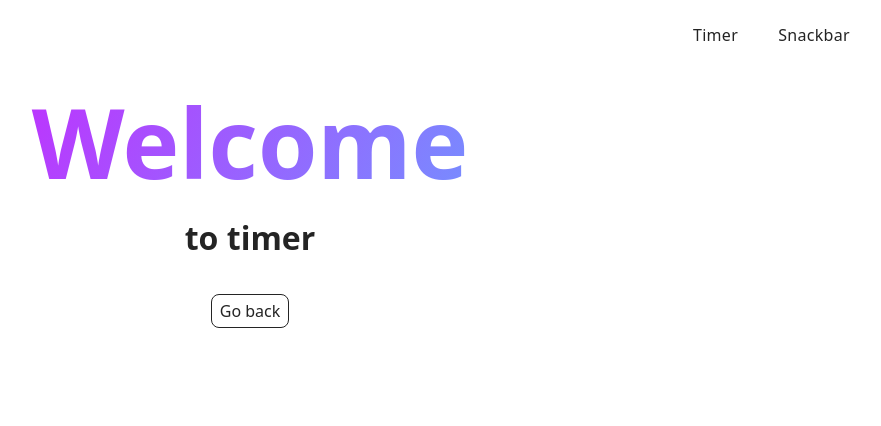
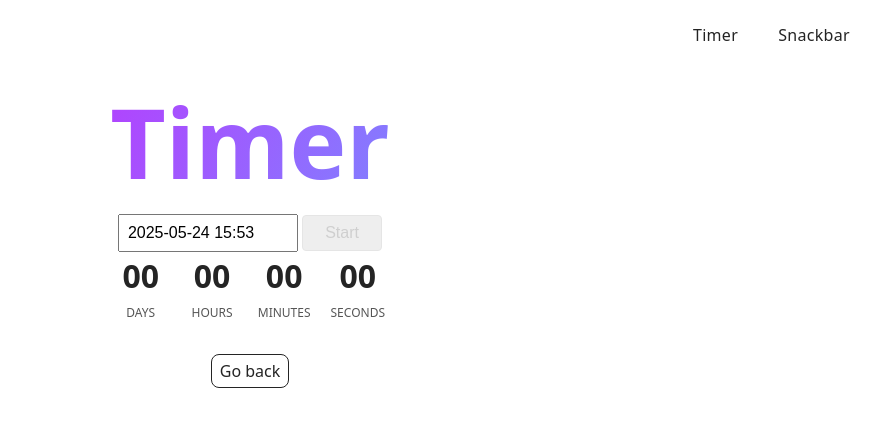
Before and after one commit to vmix-woolf/goit-advancedjs-hw-02, a website built with Vite: page src/1-timer.html in a window 1280 px wide. Shown: the whole page, without its empty margins (390-1271 px from the left). Built offline with nearby package versions, Linux system fonts and the light colour scheme.

Commit message:
add timer's logic, listener, formatting, css styles

```diff
--- a/package.json
+++ b/package.json
@@ -9,6 +9,7 @@
     "preview": "vite preview"
   },
   "devDependencies": {
+    "@types/flatpickr": "^3.0.2",
     "glob": "^11.0.0",
     "postcss": "^8.4.41",
     "postcss-sort-media-queries": "^5.2.0",
@@ -17,6 +18,8 @@
   "author": "Alexander Repeta <alexander.repeta@gmail.com>",
   "license": "ISC",
   "dependencies": {
+    "flatpickr": "^4.6.13",
+    "izitoast": "^1.4.0",
     "vite-plugin-full-reload": "^1.2.0",
     "vite-plugin-html-inject": "^1.1.2"
   }
--- a/src/1-timer.html
+++ b/src/1-timer.html
@@ -16,12 +16,38 @@
     <main>
       <div class="container">
         <h1 class="main-title">
-          <span class="main-title-gradient">Welcome</span> to timer
+          <span class="main-title-gradient">Timer</span>
         </h1>
+
+        <label for="datetime-picker">
+          <input type="text" id="datetime-picker" />
+        </label>
+        <button type="button" data-start>Start</button>
+
+        <div class="timer">
+          <div class="field">
+            <span class="value" data-days>00</span>
+            <span class="label">Days</span>
+          </div>
+          <div class="field">
+            <span class="value" data-hours>00</span>
+            <span class="label">Hours</span>
+          </div>
+          <div class="field">
+            <span class="value" data-minutes>00</span>
+            <span class="label">Minutes</span>
+          </div>
+          <div class="field">
+            <span class="value" data-seconds>00</span>
+            <span class="label">Seconds</span>
+          </div>
+        </div>
+
         <load src="./partials/back-link.html"/>
       </div>
     </main>
 
     <load src="./partials/footer.html" />
+  <script type="module" src="./js/1-timer.js"></script>
   </body>
 </html>
--- /dev/null
+++ b/src/css/1-timer.css
@@ -0,0 +1,57 @@
+/*.controls {*/
+/*  display: flex;*/
+/*  justify-content: center;*/
+/*  gap: 10px;*/
+/*  margin-bottom: 20px;*/
+/*}*/
+
+#datetime-picker {
+  padding: 8px;
+  font-size: 16px;
+  width: 180px;
+  box-sizing: border-box;
+}
+
+button[data-start] {
+  padding: 8px 14px;
+  font-size: 16px;
+  background-color: #ddd;
+  border: 1px solid #ccc;
+  border-radius: 4px;
+  cursor: pointer;
+  width: 80px;
+}
+
+button[data-start]:disabled {
+  opacity: 0.5;
+  cursor: not-allowed;
+}
+
+.timer {
+  display: flex;
+  justify-content: space-between;
+  gap: 20px;
+  margin: 0 auto;
+  width: calc(180px + 10px + 80px);
+}
+
+.field {
+  display: flex;
+  flex-direction: column;
+  align-items: center;
+  width: 60px;
+}
+
+.value {
+  font-size: 32px;
+  font-weight: bold;
+  text-align: center;
+}
+
+.label {
+  font-size: 12px;
+  color: #555;
+  text-align: center;
+  margin-top: 4px;
+  text-transform: uppercase;
+}
--- a/src/js/1-timer.js
+++ b/src/js/1-timer.js
@@ -0,0 +1,97 @@
+import flatpickr from "flatpickr";
+import "flatpickr/dist/flatpickr.min.css";
+import "../css/1-timer.css";
+
+const datePicker = document.querySelector("#datetime-picker");
+const startBtn = document.querySelector("[data-start]");
+const daysField = document.querySelector("[data-days]");
+const hoursField = document.querySelector("[data-hours]");
+const minutesField = document.querySelector("[data-minutes]");
+const secondsField = document.querySelector("[data-seconds]");
+
+const disableStartButton = () => {
+  startBtn.disabled = 'disabled';
+};
+
+const enableStartButton = () => {
+  if (startBtn.hasAttribute('disabled')) {
+    startBtn.removeAttribute('disabled');
+  }
+};
+
+const disableDatePicker = () => {
+  datePicker.disabled = true;
+};
+
+const enableDatePicker = () => {
+  if (datePicker.hasAttribute('disabled')) {
+    datePicker.removeAttribute('disabled');
+  }
+};
+
+function convertMs(ms) {
+  const second = 1000;
+  const minute = second * 60;
+  const hour = minute * 60;
+  const day = hour * 24;
+
+  const remainingDays = Math.floor(ms / day);
+  const remainingHours = Math.floor((ms % day) / hour);
+  const remainingMinutes = Math.floor(((ms % day) % hour) / minute);
+  const remainingSeconds = Math.floor((((ms % day) % hour) % minute) / second);
+
+  return { remainingDays, remainingHours, remainingMinutes, remainingSeconds };
+}
+
+const addLeadingZero = (value) => {
+  value = String(value);
+  return value.padStart(2, '0');
+}
+
+const timeTicking = () => {
+  const timer = setInterval( () => {
+    const now = new Date();
+    const timeLeft = convertMs(userSelectedDate - now)
+
+    if (userSelectedDate - now < 0) {
+      clearInterval(timer);
+      enableStartButton();
+      enableDatePicker();
+      return;
+    }
+
+    daysField.textContent =  addLeadingZero(timeLeft.remainingDays);
+    hoursField.textContent = addLeadingZero(timeLeft.remainingHours);
+    minutesField.textContent = addLeadingZero(timeLeft.remainingMinutes);
+    secondsField.textContent = addLeadingZero(timeLeft.remainingSeconds);
+  }, 1000);
+}
+
+// початок роботи програми
+disableStartButton();
+
+let userSelectedDate = '';
+const options = {
+  enableTime: true,
+  time_24hr: true,
+  defaultDate: new Date(),
+  minuteIncrement: 1,
+  onClose: (selectedDates) => {
+    if (selectedDates[0] <= new Date()) {
+      alert('Please choose a date in the future');
+      disableStartButton();
+    } else {
+      userSelectedDate = selectedDates[0];
+      enableStartButton();
+    }
+  },
+};
+
+flatpickr(datePicker, options);
+
+startBtn.addEventListener('click', (event) => {
+  event.preventDefault();
+  disableDatePicker();
+  disableStartButton();
+  timeTicking();
+})
```
Also changed, not shown: src/2-snackbar.html (+1 -1 lines), 1 other file.
